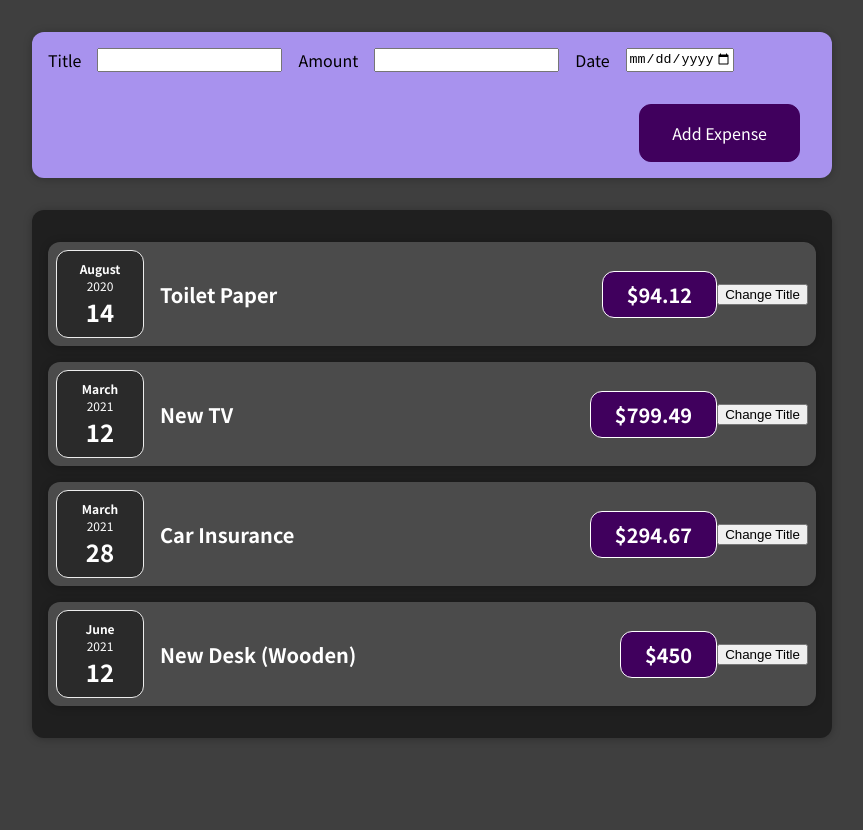
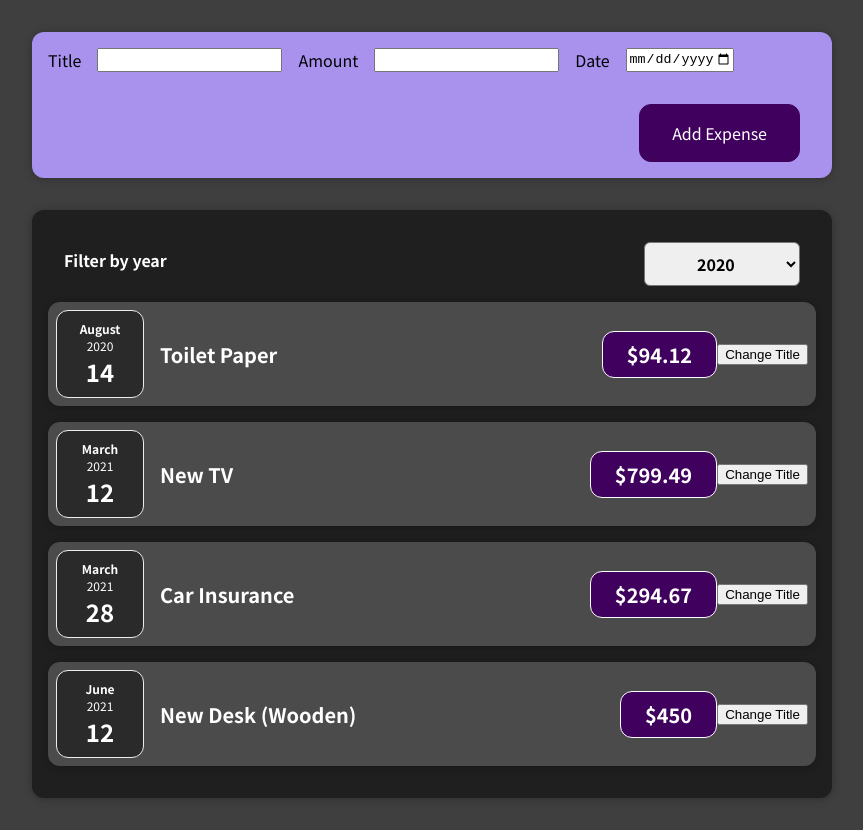
Before and after one commit to ma1379/React_Intro_Activity, a React (Create React App) app in the folder 01-starting-setup/01-starting-setup/: page / in a window 1280 px wide. Shown: the whole page, without its empty margins (208-1071 px from the left). Before the commit the page ends 800 px from the top, so only its background shows below. Built offline with nearby package versions, Linux system fonts and the light colour scheme; the HTML template or start-up script is replaced by a standard one.

Commit message:
Year Drop Down Done

```diff
--- a/01-starting-setup/01-starting-setup/src/components/Expenses.js
+++ b/01-starting-setup/01-starting-setup/src/components/Expenses.js
@@ -1,12 +1,20 @@
-import React from "react";
+import React, { useState } from "react";
 import ExpenseItem from "./ExpenseItem";
 import "./Expenses.css";
 import Card from './Card.js';
+import ExpenseFilter from "./newExpense/ExpensesFilter.js";
 
 
 function Expenses (props){
+    const[filteredYear , setFilteredYear] = useState("2020");
+    function filterChangeHandler (selectedYear){
+        setFilteredYear(selectedYear);;
+        console.log("In Expenses");
+        console.log(selectedYear);
+    }
     return (
  <Card className = "expenses">
+    <ExpenseFilter selected = {filteredYear} onFilterChange ={filterChangeHandler}></ExpenseFilter>
      <ExpenseItem title={props.items[0].title} amount={props.items[0].amount} date={props.items[0].date}></ExpenseItem>
      <ExpenseItem title={props.items[1].title} amount={props.items[1].amount} date={props.items[1].date}></ExpenseItem>
      <ExpenseItem title={props.items[2].title} amount={props.items[2].amount} date={props.items[2].date}></ExpenseItem>
--- a/01-starting-setup/01-starting-setup/src/components/newExpense/ExpensesFilter.js
+++ b/01-starting-setup/01-starting-setup/src/components/newExpense/ExpensesFilter.js
@@ -1,11 +1,17 @@
 import React from 'react';
 import './ExpensesFilter.css';
-const ExpensesFilter = () => {
+
+
+
+const ExpensesFilter = (props) => {
+    function dropDownChangeHandler(event){
+        props.onFilterChange(event.target.value);
+    }
   return (
     <div className='expenses-filter'>
       <div className='expenses-filter__control'>
         <label>Filter by year</label>
-        <select>
+        <select value = {props.selected} onChange = {dropDownChangeHandler}>
           <option value='2022'>2022</option>
           <option value='2021'>2021</option>
           <option value='2020'>2020</option>
```
Also changed, not shown: 1 other file (tests, documents, lock files or other folders).
